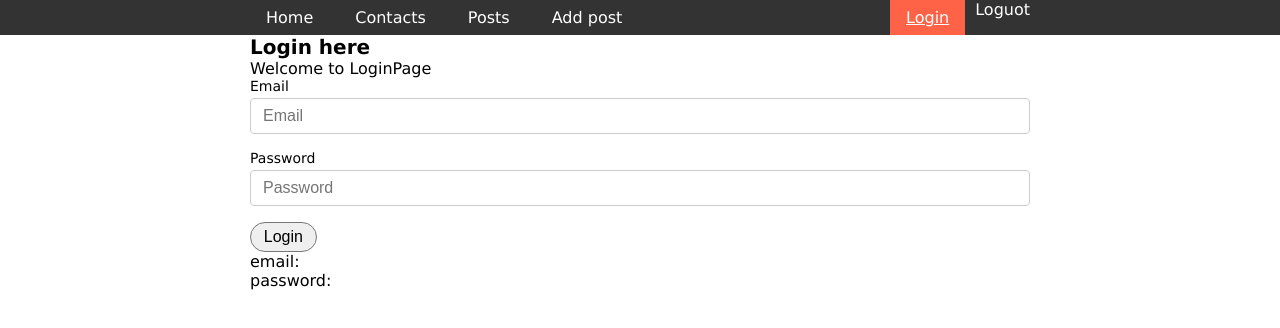
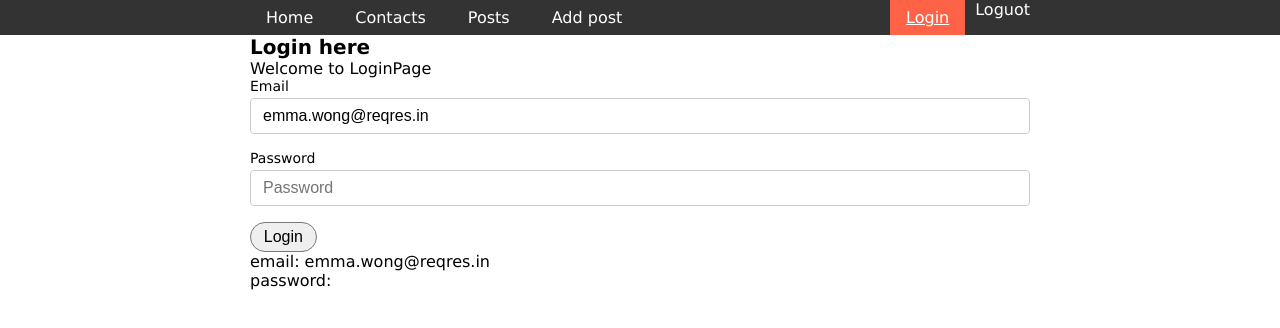
Before and after one commit to VytasPet/feu5-12_react_practice_crud_axios, a React (Vite) app: page /login in a window 1280 px wide. Shown: the top 328 px of the page. Built offline with nearby package versions, Linux system fonts and the light colour scheme.

Commit message:
ctx login

```diff
--- a/src/components/forms/LoginForm.jsx
+++ b/src/components/forms/LoginForm.jsx
@@ -5,6 +5,7 @@ import * as Yup from 'yup';
 import styled from 'styled-components';
 import axios from 'axios';
 import { InputField } from '../ui/InputComps';
+import { useAuthContext } from '../../store/AuthProvider';
 
 const url = 'https://reqres.in/api/login';
 
@@ -18,11 +19,13 @@ const inputsData = [
 ];
 
 function LoginForm() {
+  const authCtx = useAuthContext();
+  console.log('authCtx ===', authCtx);
   const [beError, setBeError] = useState('');
 
   const formik = useFormik({
     initialValues: {
-      email: '',
+      email: 'emma.wong@reqres.in',
       password: '',
     },
     validationSchema: Yup.object({
@@ -45,6 +48,9 @@ function LoginForm() {
       .then((resp) => {
         console.log('resp ===', resp);
         // irasom i contexta email, token
+        const token = resp.data.token;
+        const email = loginObj.email;
+        authCtx.login(token, email);
       })
       .catch((err) => {
         console.warn('sendLoginData error', err);
--- a/src/store/AuthProvider.jsx
+++ b/src/store/AuthProvider.jsx
@@ -2,7 +2,7 @@ import { createContext, useContext, useState } from 'react';
 
 const AuthContext = createContext({
   token: null,
-  login(token, email) {},
+  login(userToken, userEmail) {},
   logout() {},
   isLoggedIn: false,
 });
@@ -11,9 +11,15 @@ function AuthProvider({ children }) {
   const [token, setToken] = useState('');
   const [email, setEmail] = useState('');
 
+  function login(userToken, userEmail) {
+    setToken(userToken);
+    setEmail(userEmail);
+  }
+
   const authCtx = {
     token,
     email,
+    login,
   };
   return (
     <AuthContext.Provider value={authCtx}>{children}</AuthContext.Provider>
```
